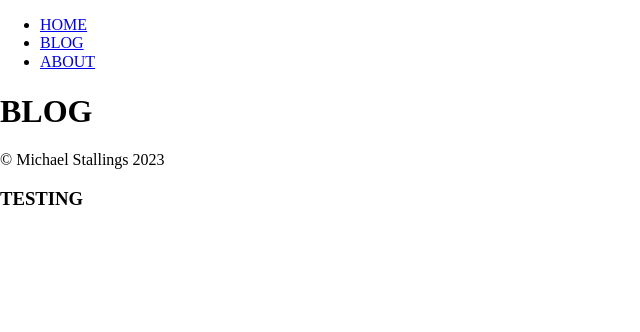
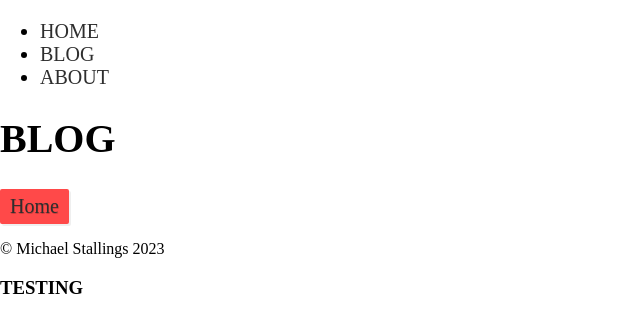
Before and after one commit to stall84/abortoorbit.com, a Gatsby site: page /blog in a window 1280 px wide. Shown: the whole page, without its empty margins (0-640 px from the left). Built offline with nearby package versions, Linux system fonts and the light colour scheme; Gatsby itself is replaced by a stand-in of ours.

Commit message:
Added and checked out some global styles.

```diff
--- a/gatsby-browser.tsx
+++ b/gatsby-browser.tsx
@@ -1,5 +1,6 @@
 import React from 'react';
 import Layout from './src/components/layout/layout';
+import './src/styles/global.scss';
 
 export function wrapPageElement({ element, props }) {
 
--- a/src/pages/blog.tsx
+++ b/src/pages/blog.tsx
@@ -4,6 +4,11 @@ export default function NavComponent(props: any): React.ReactComponentElement<an
     return (
         <div>
             <h1>BLOG</h1>
+            <div>
+                <button type="button">
+                    <a href="/">Home</a>
+                </button>
+            </div>
         </div>
     )
 }
--- /dev/null
+++ b/src/styles/global.scss
@@ -0,0 +1,85 @@
+:root {
+    --red: #FF4949;
+    --black: #2E2E2E;
+    --yellow: #ffc600;
+    --white: #fff;
+    --grey: #efefef;
+  }
+  html {
+    // background-image: url(${bg});
+    background-size: 450px;
+    background-attachment: fixed;
+    font-size: 10px;
+  }
+
+  body {
+    font-size: 2rem;
+  }
+
+  a {
+    text-decoration: none;
+    color: var(--black);
+    &:hover {
+      text-decoration: underline;
+    }
+  }
+
+  fieldset {
+    border-color: rgba(0,0,0,0.1);
+    border-width: 1px;
+  }
+
+  button {
+    background: var(--red);
+    color: white;
+    border: 0;
+    padding: 0.6rem 1rem;
+    border-radius: 2px;
+    cursor: pointer;
+    --cast: 2px;
+    box-shadow: var(--cast) var(--cast) 0 var(--grey);
+    text-shadow: 0.5px 0.5px 0 rgba(0,0,0,0.2);
+    transition: all 0.2s;
+    &:hover {
+      --cast: 4px;
+    }
+  }
+
+//   .gatsby-image-wrapper img[src*=base64\\,] {
+//     image-rendering: -moz-crisp-edges;
+//     image-rendering: pixelated;
+//   }
+
+  /* Scrollbar Styles */
+  body::-webkit-scrollbar {
+    width: 12px;
+  }
+  html {
+    scrollbar-width: thin;
+    scrollbar-color: var(--red) var(--white);
+  }
+  body::-webkit-scrollbar-track {
+    background: var(--white);
+  }
+  body::-webkit-scrollbar-thumb {
+    background-color: var(--red) ;
+    border-radius: 6px;
+    border: 3px solid var(--white);
+  }
+
+  hr {
+    border: 0;
+    height: 8px;
+    // background-image: url(${stripes});
+    background-size: 1500px;
+  }
+
+  img {
+    max-width: 100%;
+  }
+
+  .tilt {
+    transform: rotate(-2deg);
+    position: relative;
+    display: inline-block;
+  }
```
